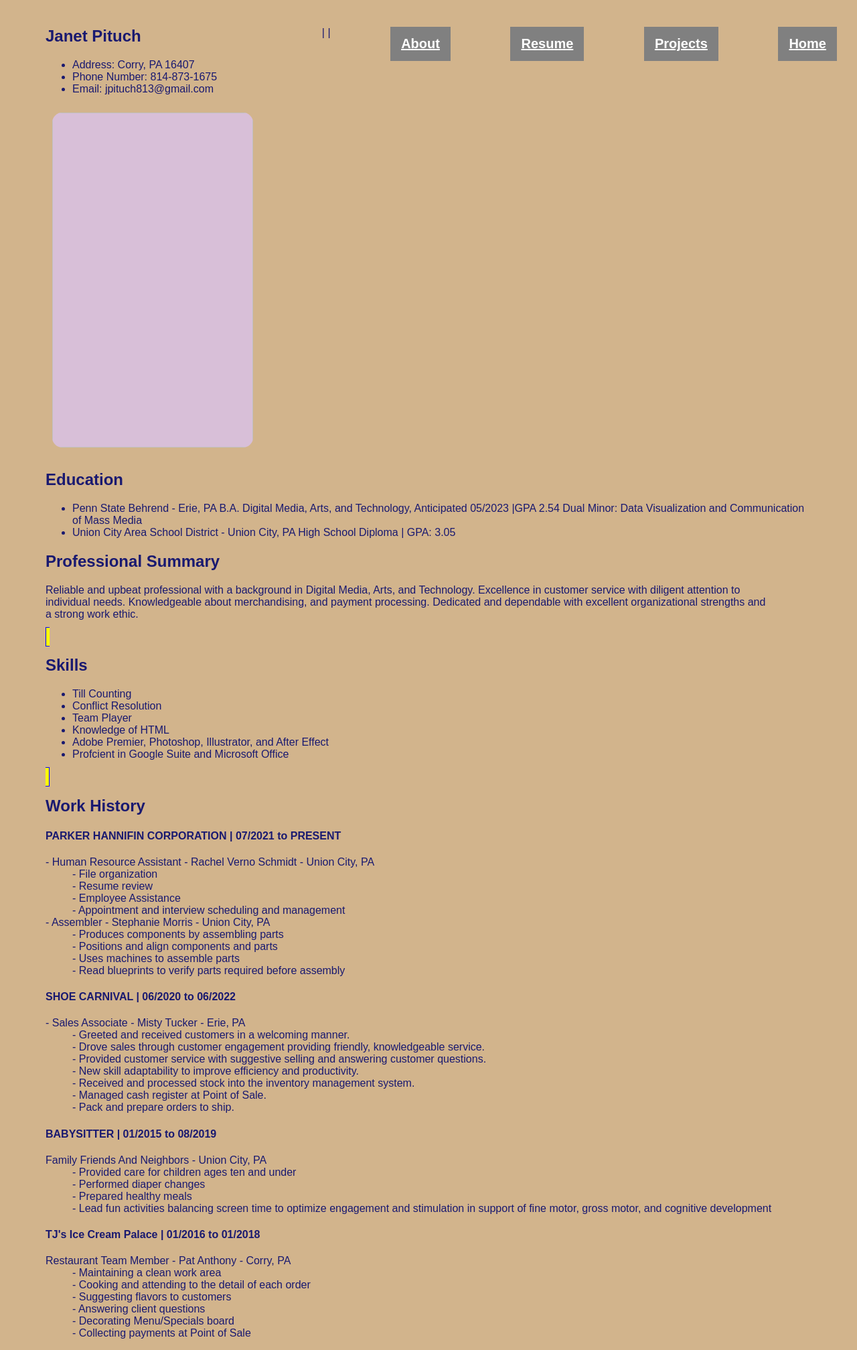
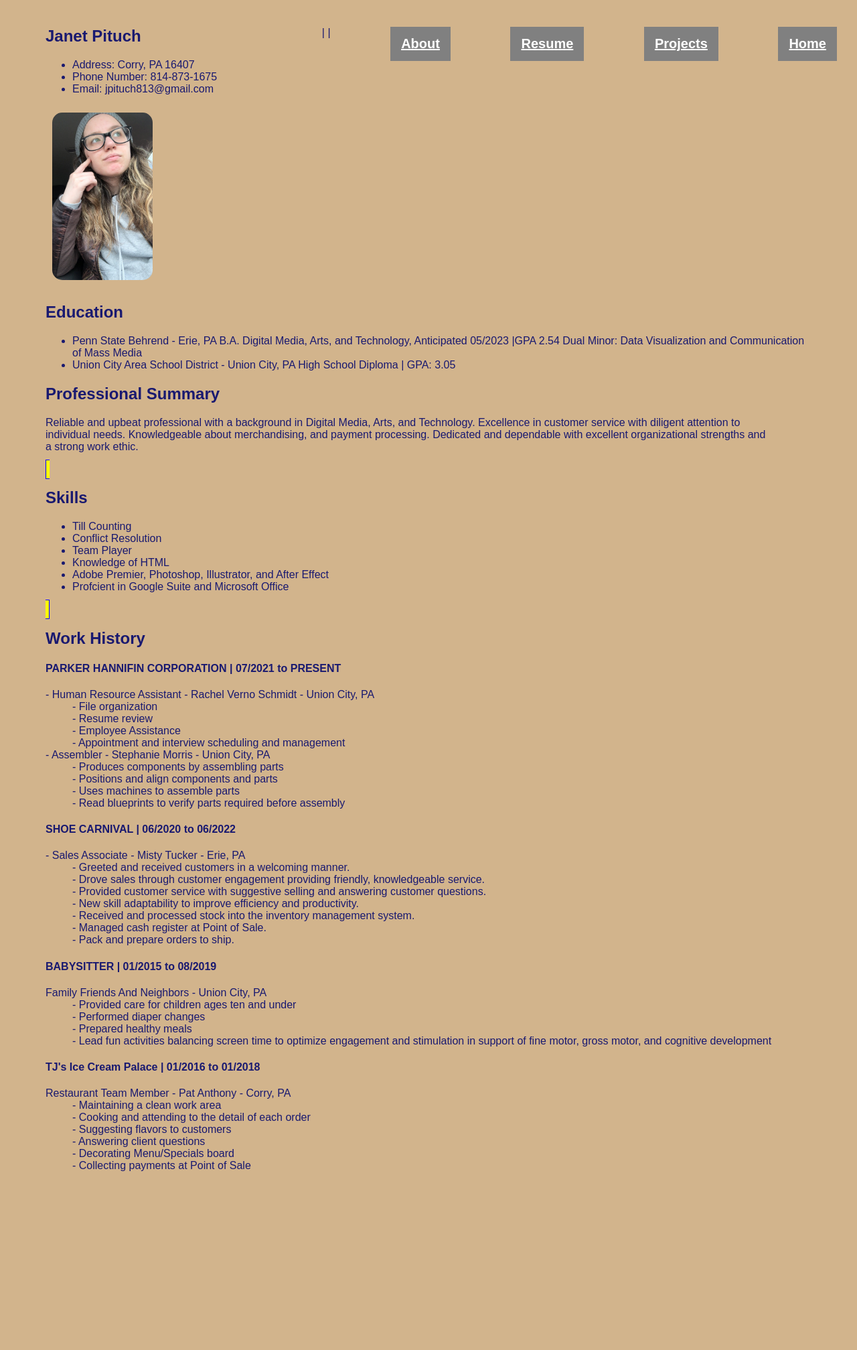
Before and after one commit to Janman813/Digit400, a Jekyll site: the page built from docs/resume.html, in a window 1280 px wide. Shown: the whole page at 67% size. Built offline with Jekyll 4.4.1, drawn with Linux system fonts in a browser that asks for light colours; after the commit the page ends 1765 px from its top, so only the background shows below that.

Commit message:
update res

```diff
--- a/docs/res.css
+++ b/docs/res.css
@@ -20,13 +20,13 @@ p{
     width:95%;
 }
 
- img{
+img{
      border-radius: 15px;
+     margin-right:auto;
      flex-direction: row;
-     margin-bottom: 20px;
      margin: 10px;
-     height: 500px;
-     width: 300px;
+     height: 250px;
+     width: 150px;
      background:Thistle;
  }
 
@@ -39,7 +39,7 @@ p{
   background-color: yellow;
 }
 
- div.nav{
+  div.nav{
      overflow:auto;
      position:absolute;
      right:30px;
--- a/docs/resume.html
+++ b/docs/resume.html
@@ -10,7 +10,8 @@ url: "https://Janman813.github.io/digit/resume.html"
         <li>Phone Number: 814-873-1675</li>
         <li>Email: jpituch813@gmail.com</li>
     </ul>
-    <img scr="images/janetRes.JPG"/>
+    <img src="images/janetRes.JPG"
+        alt="An image of me"/>
     <h2>Education</h2>
     <ul id="education">
         <li>
```
